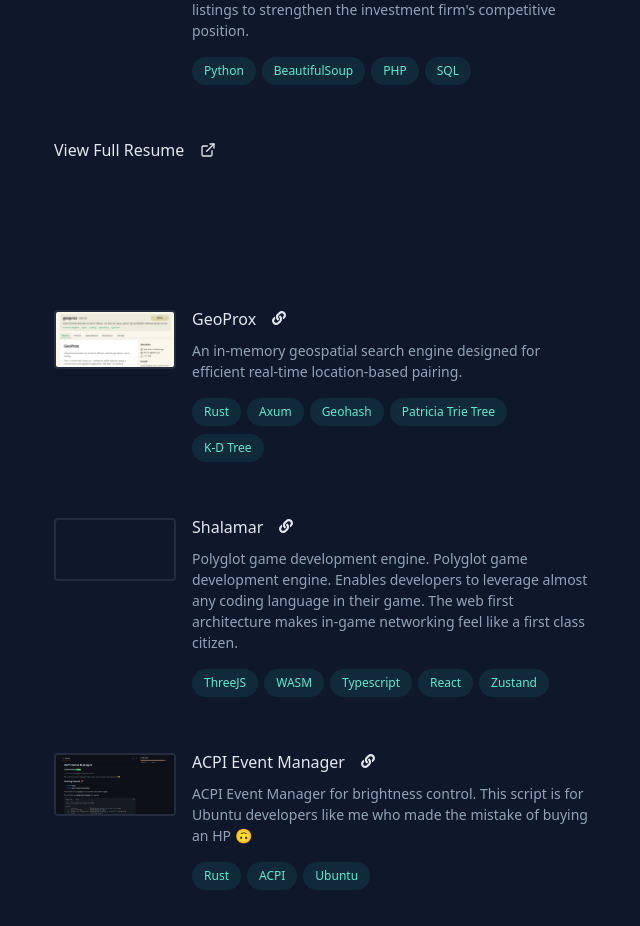
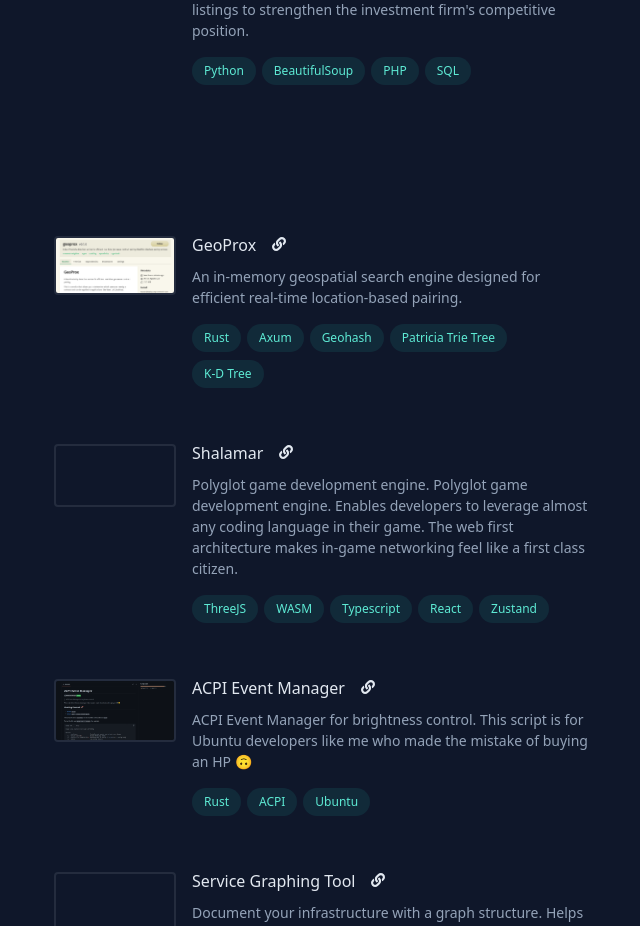
Before and after one commit to EzraSingh/ezrasingh.dev, a Next.js app: page / in a window 1280 px wide. Shown: the part 1280-2206 px from the top of the page, without its empty margins (594-1234 px from the left). Built offline with nearby package versions, Linux system fonts and the light colour scheme; grey boxes are pictures that could not be loaded.

Commit message:
Updated home page

```diff
--- a/app/partials/Experience.tsx
+++ b/app/partials/Experience.tsx
@@ -18,8 +18,6 @@ export const Experience: React.FC<ExperienceProps> = ({ content }) => (
   <Section
     id="experience"
     title="experience"
-    cta="view full resume"
-    ctaLink="https://resume.io/r/p210y5CY7"
     className="animate__animated animate__fadeIn animate__slower animate__delay-3s"
   >
     <ol>
```
